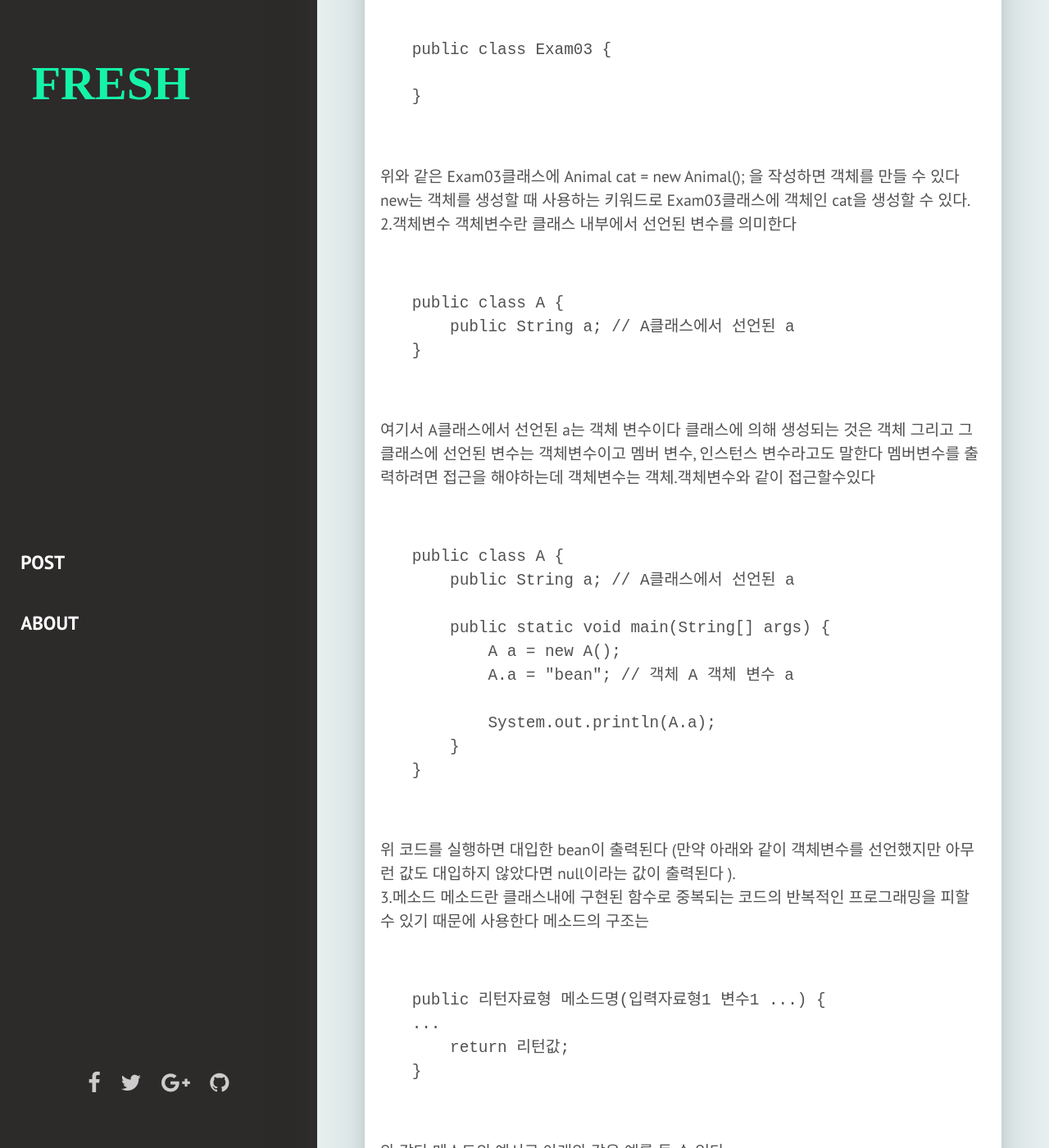
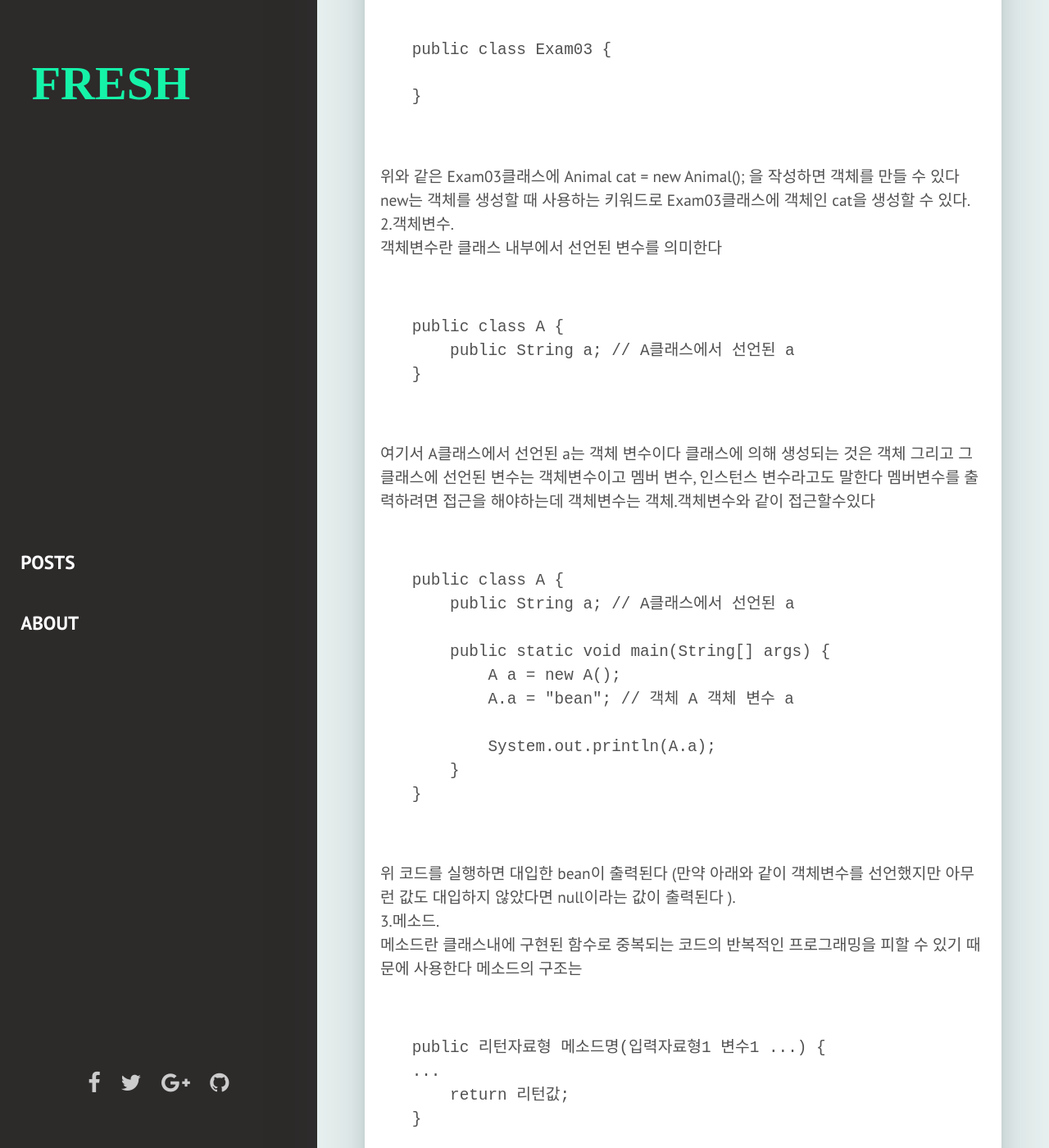
Before and after one commit to clara0624/clara0624.github.io, a Jekyll site: the page built from _posts/2022-03-20-class.markdown, in a window 1280 px wide and 1400 px high, scrolled down 440 px. Shown: the whole window at 82% size. Built offline with Jekyll 4.4.1, drawn with Linux system fonts in a browser that asks for light colours; some web fonts are replaced.

```diff
--- a/_includes/sidebar.html
+++ b/_includes/sidebar.html
@@ -6,7 +6,7 @@
     </div>
 
     <menu class="sidebar-menu">
-      <li class="menu-items"><a class="menu-links" href="{{site.baseurl}}/">Post</a></li>
+      <li class="menu-items"><a class="menu-links" href="{{site.baseurl}}/">Posts</a></li>
       <li class="menu-items"><a class="menu-links" href="{{site.baseurl}}/about/">About</a></li>
     </menu>
 
--- a/_posts/2022-03-06-loop.markdown
+++ b/_posts/2022-03-06-loop.markdown
@@ -22,7 +22,9 @@ while 문은 우선 조건식이 참인지를 판단하여, 참이면 내부의
 
 <pre>
 <code>
-inta=0;                                                                                                                                            while(a<3){                                                                                                                                               System.out.println((a+1)+"번째 실행중입니다");
+inta=0;
+ while(a<3){
+     System.out.println((a+1)+"번째 실행중입니다");
 }
 
 </code>
--- a/_posts/2022-03-20-class.markdown
+++ b/_posts/2022-03-20-class.markdown
@@ -16,7 +16,7 @@ public class Exam03 {
 </code>
 </pre>
 위와 같은 Exam03클래스에 Animal cat = new Animal(); 을 작성하면 객체를 만들 수 있다  new는 객체를 생성할 때 사용하는 키워드로 Exam03클래스에 객체인 cat을 생성할 수 있다.
-2.객체변수
+2.객체변수.
 객체변수란 클래스 내부에서 선언된 변수를 의미한다
 <pre>
 <code>
@@ -42,7 +42,7 @@ public class A {
 </pre>
 위 코드를 실행하면 대입한 bean이 출력된다
 (만약 아래와 같이 객체변수를 선언했지만 아무런 값도 대입하지 않았다면 null이라는 값이 출력된다 ).
-3.메소드
+3.메소드.
 메소드란 클래스내에 구현된 함수로 중복되는 코드의 반복적인 프로그래밍을 피할 수 있기 때문에 사용한다 메소드의 구조는
 <pre>
 <code>
```
